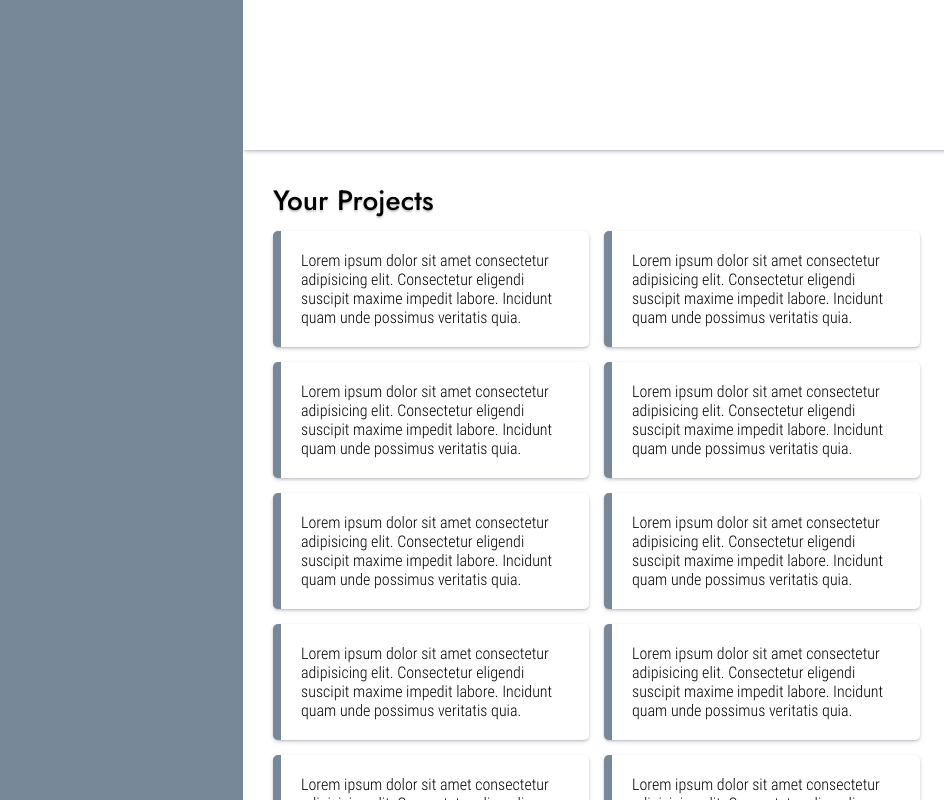
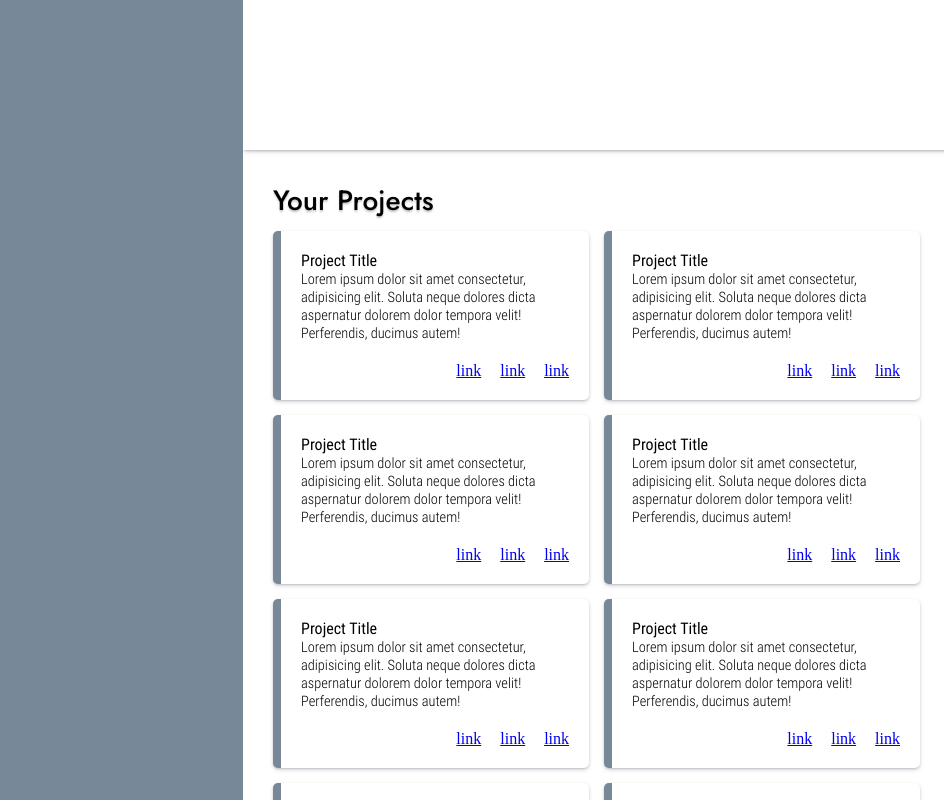
Before and after one commit to endulum/odin-dashboard, a plain HTML site: page index.html in a window 1280 px wide. Shown: the full height of the page, 0-944 px from the left. Drawn offline with Linux system fonts and the light colour scheme.

Commit message:
project card details

```diff
--- a/index.html
+++ b/index.html
@@ -75,11 +75,20 @@
 
     <script>
         let count = 0;
-        while (count < 30) {
+        while (count < 20) {
             let div = document.createElement('div');
             div.className = 'card project';
-            div.innerHTML = `<p>Lorem ipsum dolor sit amet consectetur adipisicing elit. Consectetur eligendi suscipit maxime impedit labore. Incidunt quam unde possimus veritatis quia.
-</p>`;
+            div.innerHTML = `
+                <div class="project-details">
+                    <p><b>Project Title</b></p>
+                    <small>Lorem ipsum dolor sit amet consectetur, adipisicing elit. Soluta neque dolores dicta aspernatur dolorem dolor tempora velit! Perferendis, ducimus autem!</small>
+                </div>
+                <div class="project-icons">
+                    <a class="project-icon" href="#">link</a>
+                    <a class="project-icon" href="#">link</a>
+                    <a class="project-icon" href="#">link</a>
+                </div>
+            `;
             document.querySelector('.grid').appendChild(div);
             count++;
         }
--- a/style.css
+++ b/style.css
@@ -149,3 +149,16 @@ p b, span b, small b {
     width: 50px;
     height: 50px;
 }
+
+.project {
+    display: grid;
+    gap: 20px;
+}
+
+.project-icons {
+    text-align: right;
+}
+
+.project-icon + .project-icon {
+    margin-left: 15px;
+}
```
